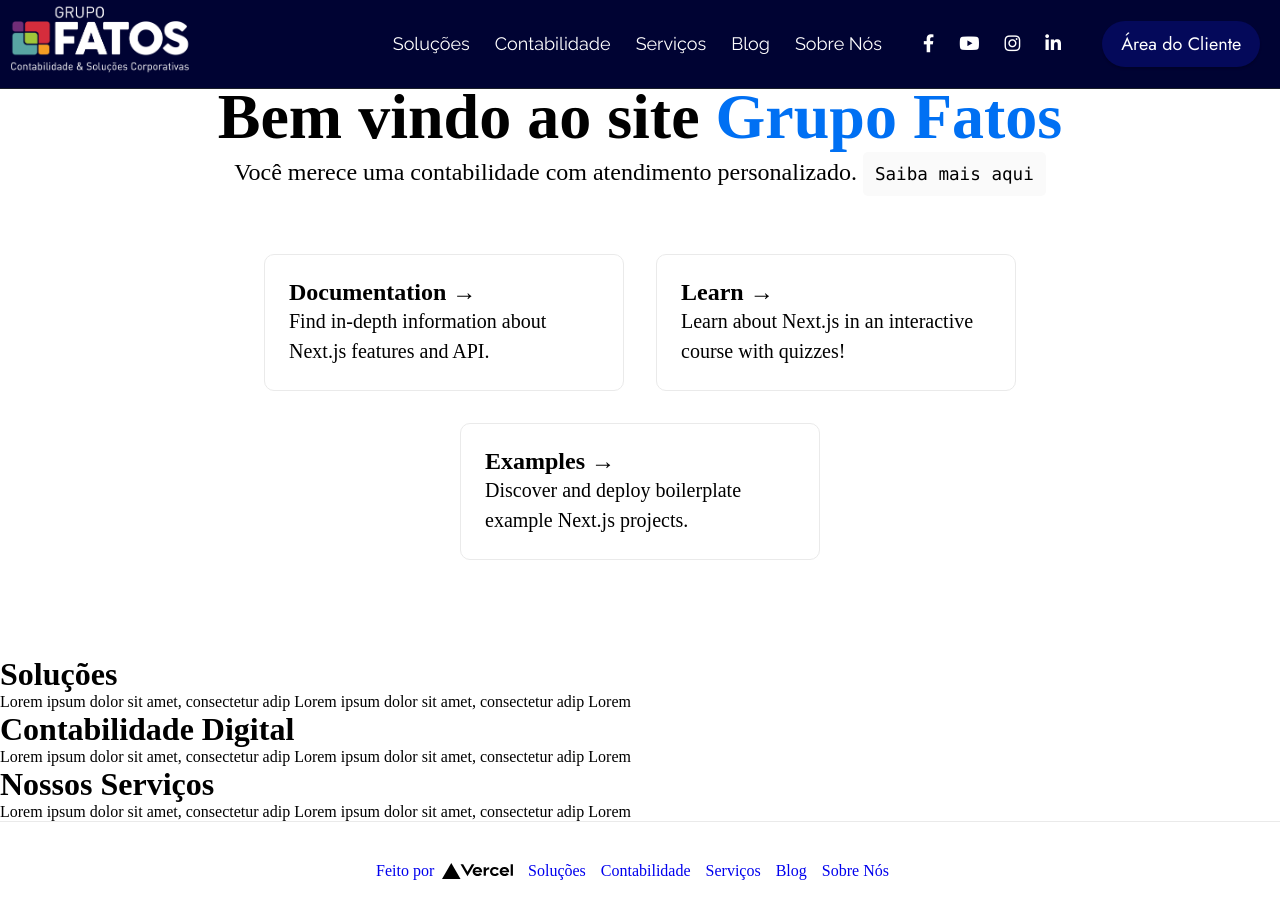
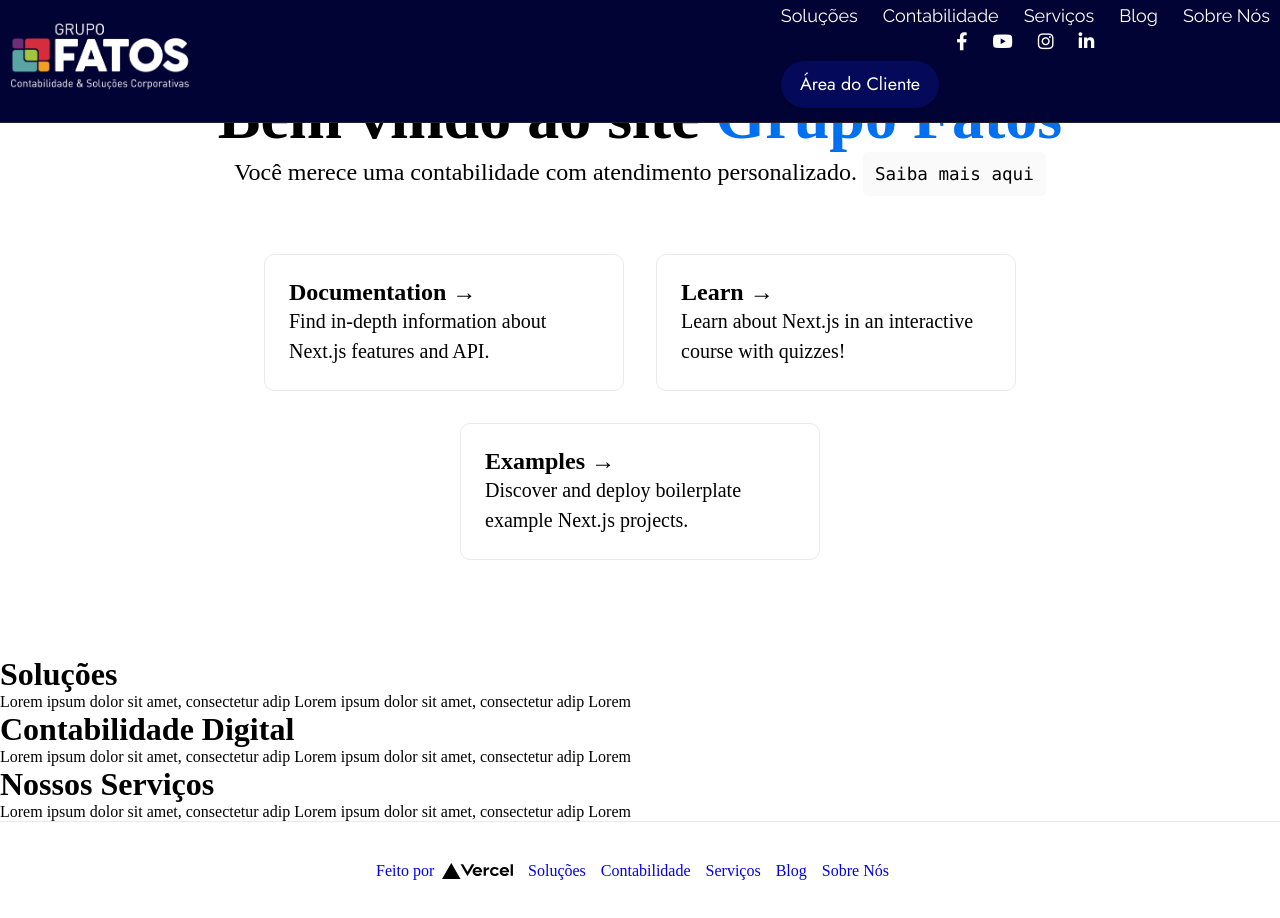
Before and after one commit to Akastro/GrupoFatos, a Next.js app: page / in a window 1280 px wide. Shown: the top 918 px of the page. Built offline with nearby package versions, Linux system fonts and the light colour scheme.

Commit message:
56° commit

```diff
--- a/components/Menu.js
+++ b/components/Menu.js
@@ -11,13 +11,13 @@ const Menu = () => (
                     <li><a href="#servico" className="menu-btn">Serviços</a></li>
                     <li><a href="https://" className="menu-btn" _target="_blank">Blog</a></li>
                     <li><a href="/Sobre" className="menu-btn">Sobre Nós</a></li>
-                    <li>
-                    <div class="icons-menu">
-                    <li><a href="https://www.facebook.com/grfatos" target=" _blank=" className="menu-btn"><i class="fab fa-facebook-f"></i></a></li>
+
+                    <div className="icons-menu">
+                    <li><a href=" https://www.facebook.com/grfatos" target=" _blank=" className="menu-btn"><i class="fab fa-facebook-f"></i></a></li>
                     <li><a href=" https://www.youtube.com/grupofatos " target=" _blank " className="menu-btn" _target="_blank"><i class="fab fa-youtube"></i></a></li>
                     <li><a href=" https://www.instagram.com/gf_contabilidade " target=" _blank " className="menu-btn"><i class="fab fa-instagram"></i></a></li>
                     <li><a href=" https://www.linkedin.com/company/grupo-fatos-apoio-ao-empreendedor " target=" _blank " className="menu-btn"><i class="fab fa-linkedin-in"></i></a></li>
-                    </div></li>
+                    </div>
                     <li><div class=" navbar-buttons mbr-section-btn "><a class=" btn btn-primary display-7 " href=" https://grupofatos.com.br/area-do-cliente.html ">Área do Cliente</a></div></li>
                 </ul>
                 <div className="menu-btn">
```
